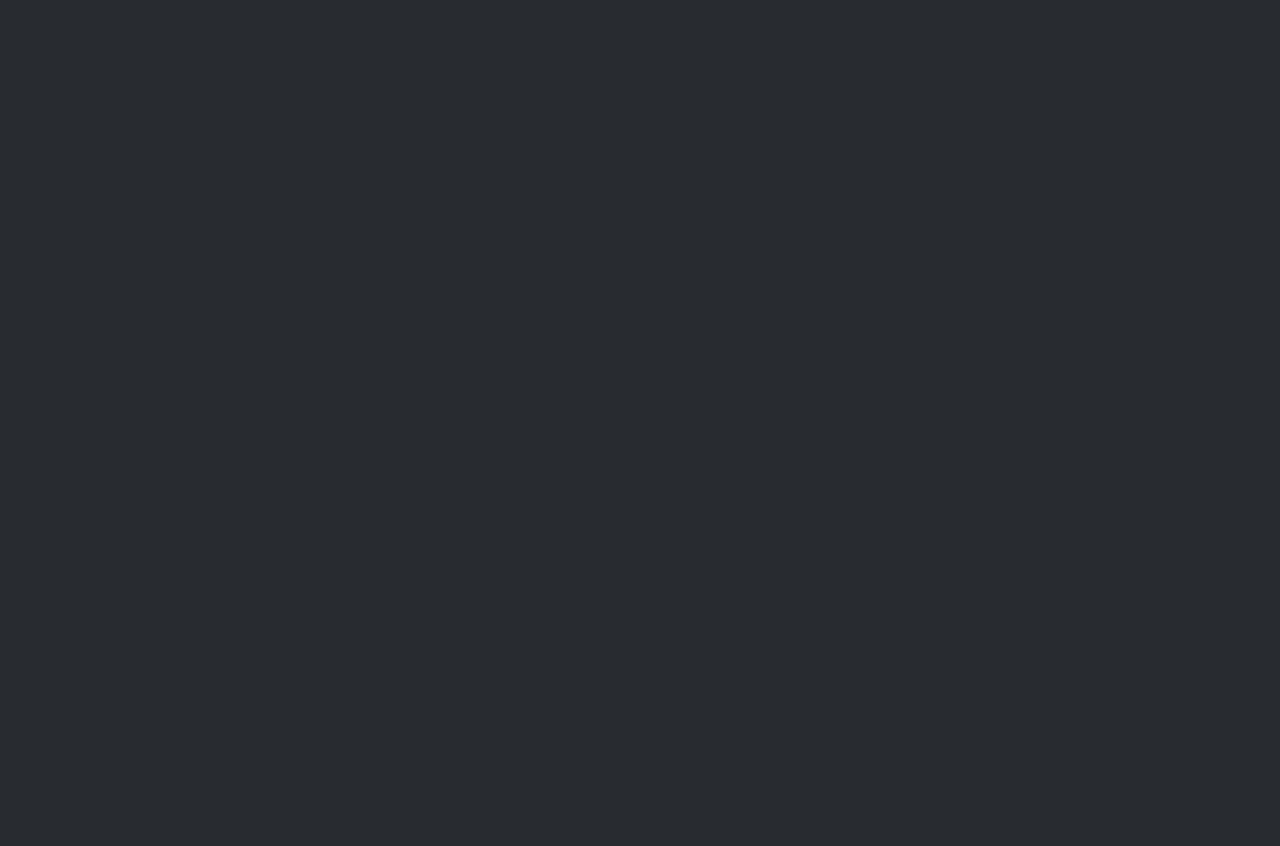
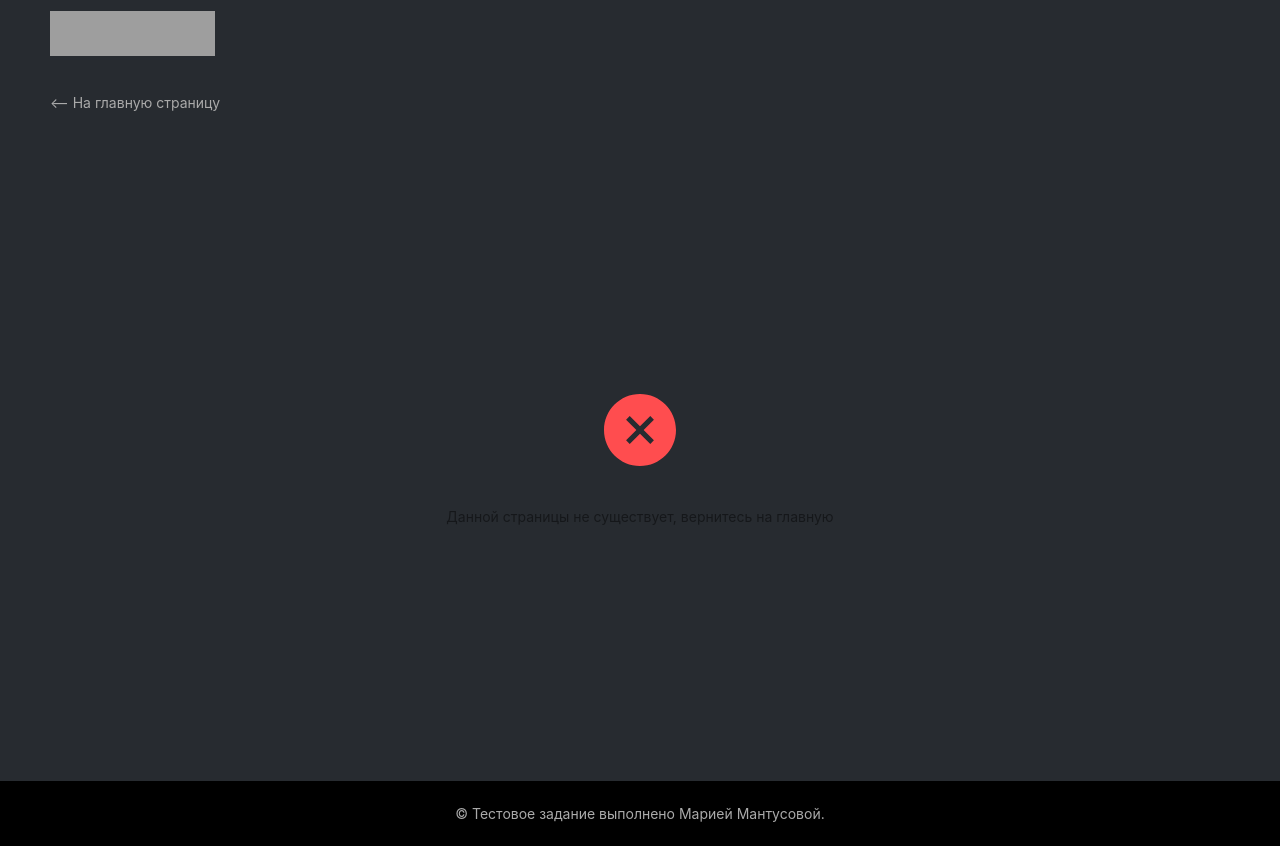
Before and after one commit to MariaMantusova/freeGames, a React (Create React App) app: page /game in a window 1280 px wide. Before the commit this address had no page. Before the commit the page ends 800 px from the top, so only its background shows below. Built offline with nearby package versions, Linux system fonts and the light colour scheme; grey boxes are pictures that could not be loaded.

Commit message:
feat: add not found page

```diff
--- a/src/components/App.tsx
+++ b/src/components/App.tsx
@@ -2,12 +2,14 @@ import React from 'react';
 import { Routes, Route } from 'react-router-dom';
 import GamePage from '../pages/GamePage/GamePage';
 import MainPage from '../pages/MainPage/MainPage';
+import NotFoundPage from "../pages/NotFoundPage/NotFoundPage";
 
 function App() {
     return (
         <Routes>
             <Route path="/" element={<MainPage/>}/>
             <Route path="/game/:id" element={<GamePage/>}/>
+            <Route path="*" element={<NotFoundPage/>}/>
         </Routes>
     )
 }
--- /dev/null
+++ b/src/components/ButtonBack/ButtonBack.css
@@ -0,0 +1,12 @@
+.button-back {
+    align-self: flex-start;
+    margin: 30px 0 30px 50px;
+    color: #aaaaaa;
+    transition: opacity 0.5s ease-in-out;
+    text-decoration: none;
+}
+
+.button-back:hover {
+    opacity: 0.5;
+    color: #aaaaaa;
+}
--- /dev/null
+++ b/src/components/ButtonBack/ButtonBack.tsx
@@ -0,0 +1,11 @@
+import React from "react";
+import "./ButtonBack.css";
+import {Link} from "react-router-dom";
+
+function ButtonBack() {
+    return(
+        <Link to="/" className="button-back">&#10229; На главную страницу</Link>
+    )
+}
+
+export default ButtonBack;
--- a/src/components/LayoutPage/LayoutPage.tsx
+++ b/src/components/LayoutPage/LayoutPage.tsx
@@ -10,7 +10,8 @@ function LayoutPage(props: IPropsLayout) {
             <Header style={{display: "flex", justifyContent: "space-between", backgroundColor: "#272b30"}}>
                 <HeaderLogo/>
             </Header>
-            <Content style={{display: "flex", flexDirection: "column", alignItems: "center", backgroundColor: "#272b30"}}>
+            <Content style={{display: "flex", flexDirection: "column", alignItems: "center",
+                backgroundColor: "#272b30"}}>
                 {props.children}
             </Content>
             <Footer style={{display: "flex", justifyContent: "center", backgroundColor: "#000", color: "#aaa"}}>
--- a/src/pages/GamePage/GamePage.tsx
+++ b/src/pages/GamePage/GamePage.tsx
@@ -4,6 +4,8 @@ import GameInfoBlock from "../../components/GameInfoBlock/GameInfoBlock";
 import GameCarousel from "../../components/GameCarousel/GameCarousel";
 import GameRequirements from "../../components/GameRequirements/GameRequirements";
 import {IGameForGamePage} from "../../types/typesMain";
+import {Link} from "react-router-dom";
+import ButtonBack from "../../components/ButtonBack/ButtonBack";
 
 const game: IGameForGamePage =
     {
@@ -49,6 +51,7 @@ const game: IGameForGamePage =
 function GamePage() {
     return(
         <LayoutPage>
+            <ButtonBack/>
             <GameInfoBlock developer={game.developer} publisher={game.publisher} category={game.genre}
                            image={game.thumbnail} date={game.release_date} title={game.title}
             />
--- /dev/null
+++ b/src/pages/NotFoundPage/NotFoundPage.tsx
@@ -0,0 +1,19 @@
+import React from "react";
+import ButtonBack from "../../components/ButtonBack/ButtonBack";
+import LayoutPage from "../../components/LayoutPage/LayoutPage";
+import {Result} from "antd";
+
+function NotFoundPage() {
+    return(
+        <LayoutPage>
+            <ButtonBack/>
+            <Result style={{height: "80vh", display: "flex",
+                flexDirection: "column", justifyContent: "center", alignItems: "center"}}
+                status="error"
+                subTitle="Данной страницы не существует, вернитесь на главную"
+            />
+        </LayoutPage>
+    )
+}
+
+export default NotFoundPage;
```
